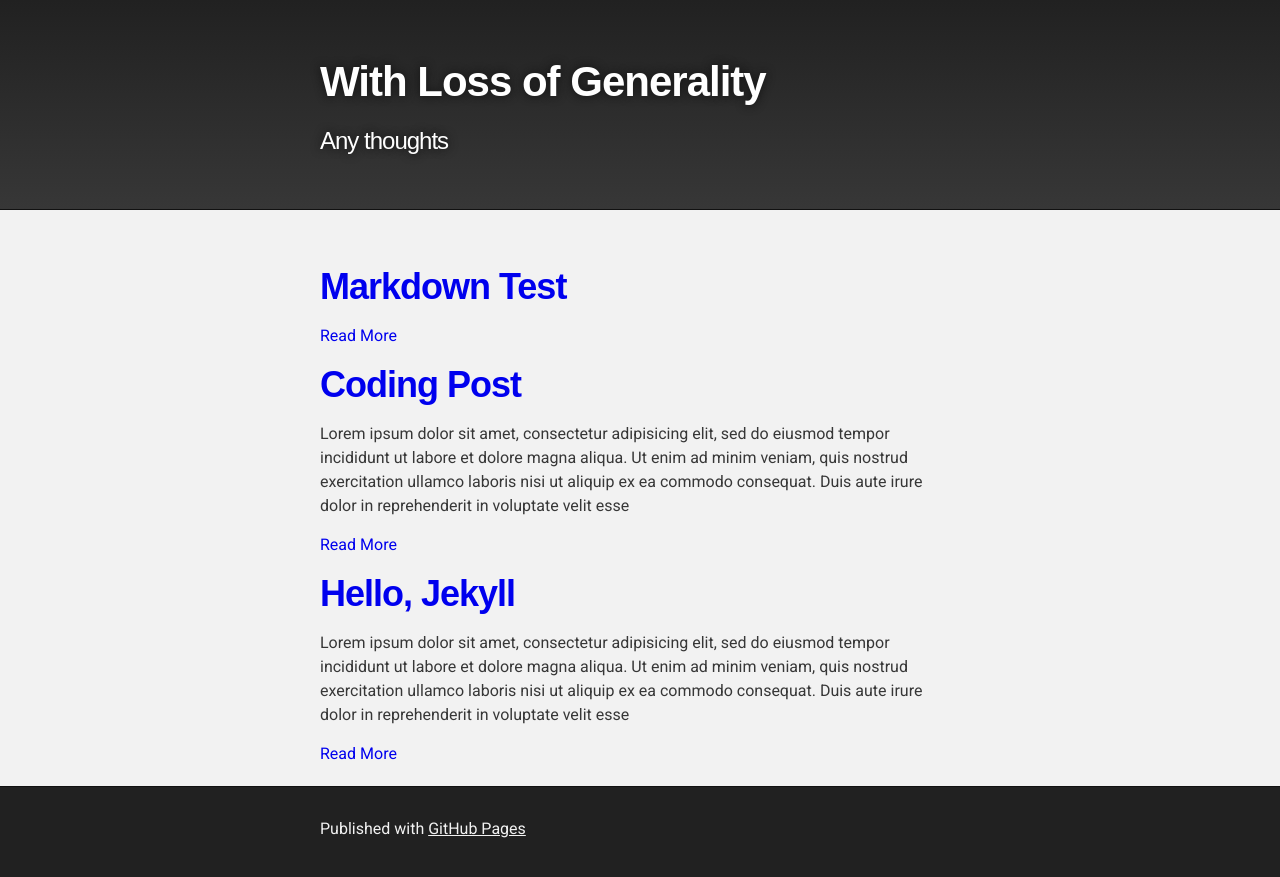
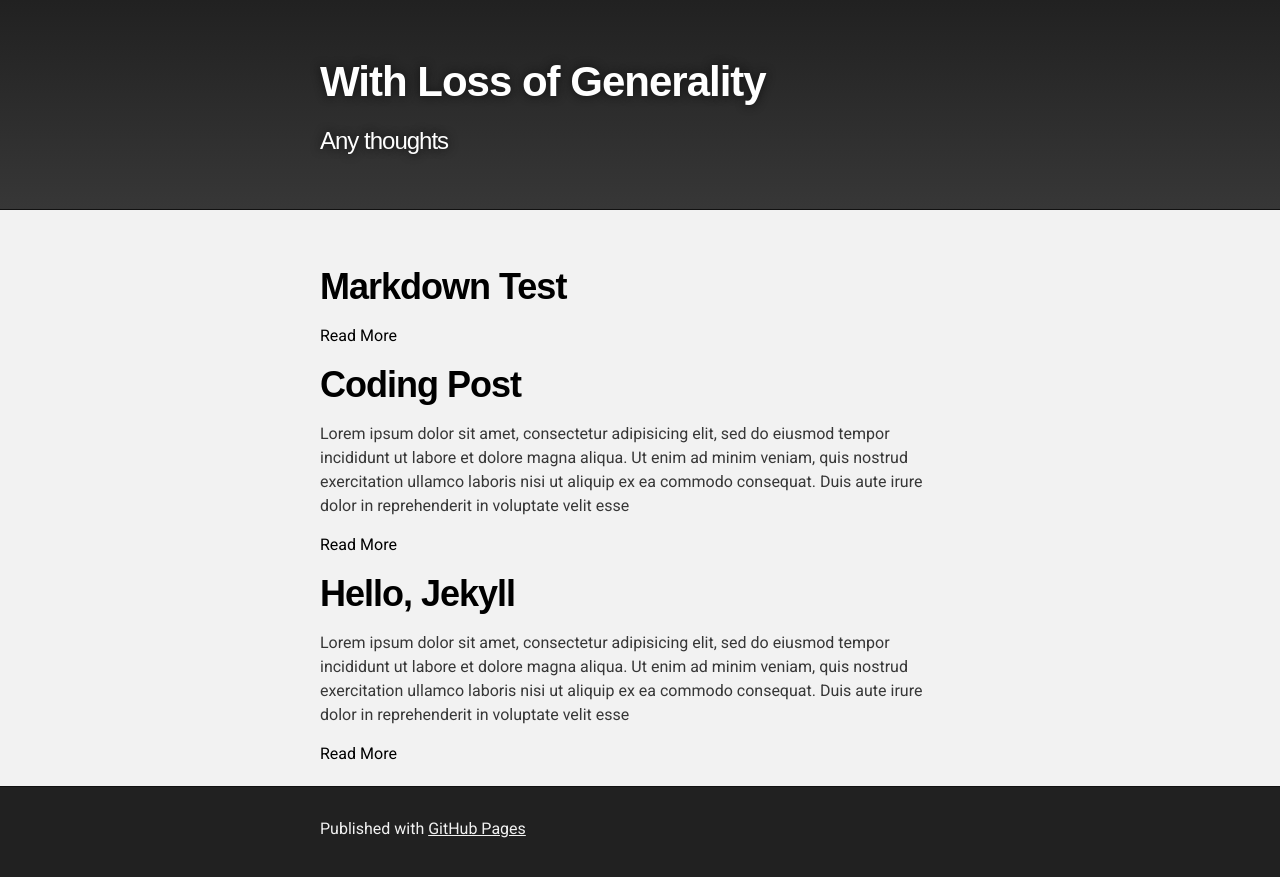
Before and after one commit to wlogdkim/wlogdkim.github.io, a Jekyll site: the page built from index.html, in a window 1280 px wide. Shown: the top 877 px of the page. Built offline with Jekyll 4.4.1, drawn with Linux system fonts in a browser that asks for light colours; some web fonts are replaced.

Commit message:
Update jekyll-theme-slate.scss

```diff
--- a/_sass/jekyll-theme-slate.scss
+++ b/_sass/jekyll-theme-slate.scss
@@ -101,7 +101,7 @@ footer p {
 a {
   text-decoration: none;
   text-shadow: none;
-  coloer: inherit;
+  color: #000;
 //   color: #0F79D0;
 //   transition: color 0.5s ease;
 //   transition: text-shadow 0.5s ease;
```
